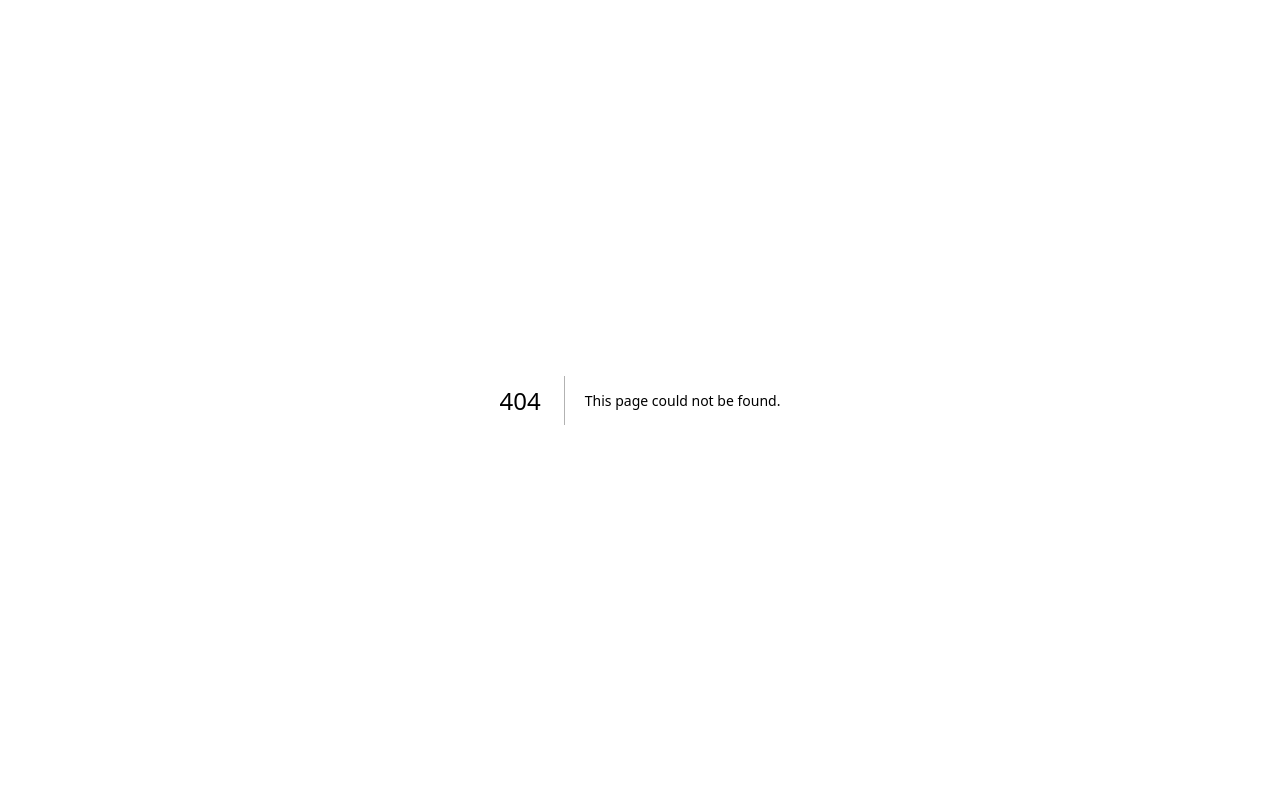
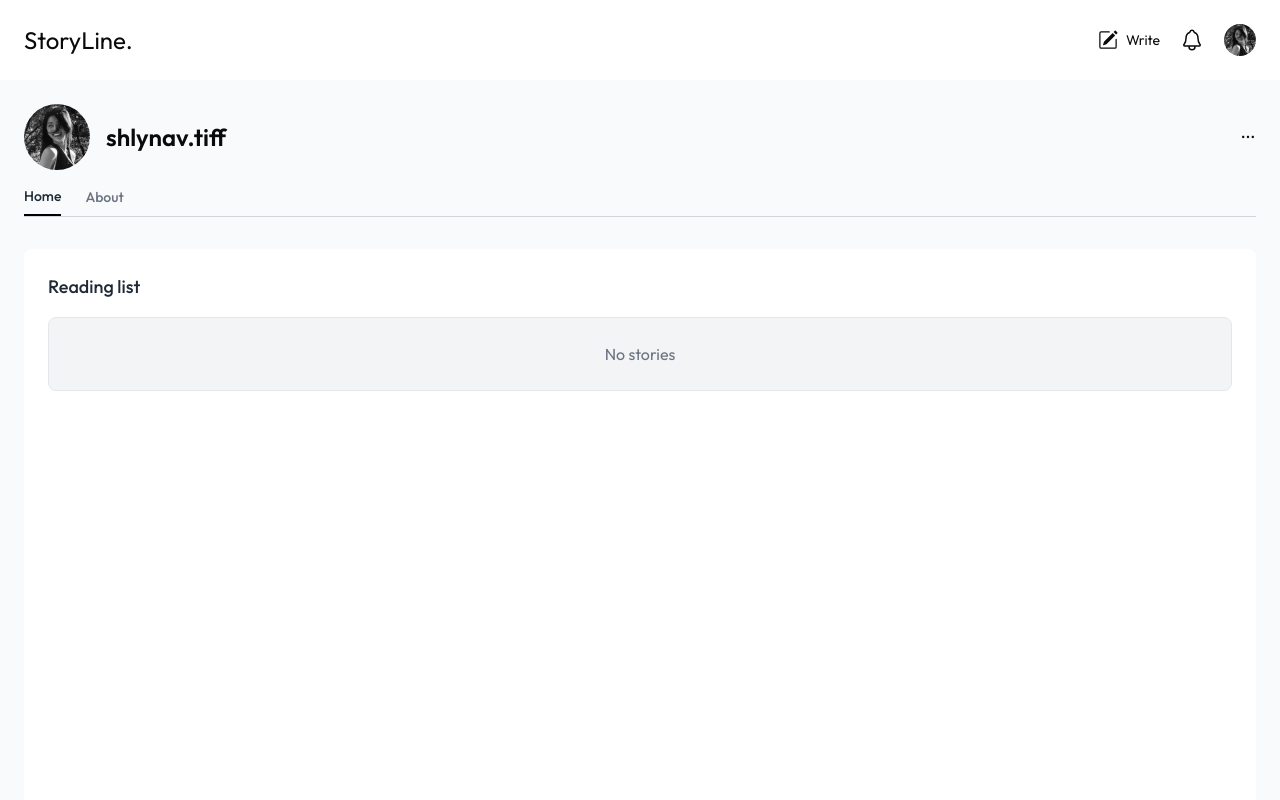
Before and after one commit to shlynavtiff/StoryLine., a Next.js app: page /profile in a window 1280 px wide. Before the commit this address had no page. Shown: the top 800 px of the page. Built offline with nearby package versions, Linux system fonts and the light colour scheme.

Commit message:
profile page added

```diff
--- a/package.json
+++ b/package.json
@@ -10,6 +10,8 @@
   },
   "dependencies": {
     "@radix-ui/react-avatar": "^1.1.2",
+    "@radix-ui/react-slot": "^1.1.1",
+    "@radix-ui/react-tabs": "^1.1.2",
     "class-variance-authority": "^0.7.1",
     "clsx": "^2.1.1",
     "lucide-react": "^0.473.0",
--- /dev/null
+++ b/src/app/profile/page.tsx
@@ -0,0 +1,87 @@
+'use client'
+
+import React, { useState } from "react";
+import Image from "next/image";
+import testing from '../assets/wasd.jpg'
+import { IoIosMore } from "react-icons/io";
+import Header from "@/components/Header";
+
+const ProfilePage = () => {
+  const [activeTab, setActiveTab] = useState("Home");
+
+  return (
+    <>
+
+      <Header />
+
+      <div className="min-h-screen justify-between bg-gray-50 flex flex-col py-6 max-w-[1280px] mx-auto px-6">
+
+
+        <div className="flex flex-row items-center justify-between mb-4">
+          <div className="flex flex-row items-center">
+            <Image src={testing} alt="tangina" className="h-[66px] w-[66px] rounded-full" />
+            <p className="text-[24px] font-semibold ml-4">shlynav.tiff</p>
+          </div>
+
+          <div>
+            <IoIosMore />
+          </div>
+
+        </div>
+
+        {/* Tabs */}
+        <div className="flex space-x-6 border-b border-gray-300 mb-8">
+          {["Home", "About"].map((tab) => (
+            <button
+              key={tab}
+              onClick={() => setActiveTab(tab)}
+              className={`pb-2 text-sm font-medium ${activeTab === tab
+                ? "text-gray-800 border-b-2 border-black"
+                : "text-gray-500 hover:text-gray-800"
+                }`}
+            >
+              {tab}
+            </button>
+          ))}
+        </div>
+
+
+
+        {/* Main Profile Section */}
+        <main className="flex-grow bg-white  rounded-lg p-6">
+
+          {/* Content Based on Active Tab */}
+          {activeTab === "Home" && (
+            <section>
+              <h3 className="text-lg font-medium text-gray-800 mb-4">
+                Reading list
+              </h3>
+              <div className="bg-gray-100 border border-gray-200 rounded-lg p-6 flex justify-center items-center">
+                <p className="text-gray-500">No stories</p>
+              </div>
+            </section>
+          )}
+
+          {activeTab === "About" && (
+            <section className="flex items-center justify-center flex-col gap-4">
+              <h3 className="text-lg font-medium text-gray-800">Tell the world about yourself.</h3>
+              <div className="max-w-md">
+                <p className="text-gray-600 text-center">
+                  You can tell more about yourself here, including your background, professional
+                  background, achievements, hobbies, aspirations, and more. To make your bio more
+                  unique.
+                </p>
+              </div>
+              <button className="bg-[#242424] text-sm py-2 px-4 rounded-full cursor-pointer text-white border-[1px] border-[#414141] hover:bg-[#414141]">Get started</button>
+            </section>
+          )}
+        </main>
+      </div>
+
+    </>
+
+
+  );
+};
+
+export default ProfilePage;
--- a/src/components/Header.jsx
+++ b/src/components/Header.jsx
@@ -16,7 +16,9 @@ const Header = () => {
         <a href="/">StoryLine.</a>
       </div>
       <div className='flex flex-row gap-5 items-center'>
-        <div className='flex flex-row items-start  cursor-pointer'><BsPencilSquare size={20} /><a href="" className='ml-2 text-sm '>Write</a></div>
+        <div className='hidden md:block'>
+          <div className='flex flex-row items-start cursor-pointer'><BsPencilSquare size={20} /><a href="" className='ml-2 text-sm '>Write</a></div>
+        </div>
         <div className='cursor-pointer'><IoNotificationsOutline size={24} /></div>
         <div className='cursor-pointer'>
           <Image src={testimage} className='w-[32px] h-[32px] rounded-full' />
--- /dev/null
+++ b/src/components/ui/button.tsx
@@ -0,0 +1,56 @@
+import * as React from "react"
+import { Slot } from "@radix-ui/react-slot"
+import { cva, type VariantProps } from "class-variance-authority"
+
+import { cn } from "@/lib/utils"
+
+const buttonVariants = cva(
+  "inline-flex items-center justify-center gap-2 whitespace-nowrap rounded-md text-sm font-medium ring-offset-background transition-colors focus-visible:outline-none focus-visible:ring-2 focus-visible:ring-ring focus-visible:ring-offset-2 disabled:pointer-events-none disabled:opacity-50 [&_svg]:pointer-events-none [&_svg]:size-4 [&_svg]:shrink-0",
+  {
+    variants: {
+      variant: {
+        default: "bg-primary text-primary-foreground hover:bg-primary/90",
+        destructive:
+          "bg-destructive text-destructive-foreground hover:bg-destructive/90",
+        outline:
+          "border border-input bg-background hover:bg-accent hover:text-accent-foreground",
+        secondary:
+          "bg-secondary text-secondary-foreground hover:bg-secondary/80",
+        ghost: "hover:bg-accent hover:text-accent-foreground",
+        link: "text-primary underline-offset-4 hover:underline",
+      },
+      size: {
+        default: "h-10 px-4 py-2",
+        sm: "h-9 rounded-md px-3",
+        lg: "h-11 rounded-md px-8",
+        icon: "h-10 w-10",
+      },
+    },
+    defaultVariants: {
+      variant: "default",
+      size: "default",
+    },
+  }
+)
+
+export interface ButtonProps
+  extends React.ButtonHTMLAttributes<HTMLButtonElement>,
+    VariantProps<typeof buttonVariants> {
+  asChild?: boolean
+}
+
+const Button = React.forwardRef<HTMLButtonElement, ButtonProps>(
+  ({ className, variant, size, asChild = false, ...props }, ref) => {
+    const Comp = asChild ? Slot : "button"
+    return (
+      <Comp
+        className={cn(buttonVariants({ variant, size, className }))}
+        ref={ref}
+        {...props}
+      />
+    )
+  }
+)
+Button.displayName = "Button"
+
+export { Button, buttonVariants }
--- /dev/null
+++ b/src/components/ui/tabs.tsx
@@ -0,0 +1,55 @@
+"use client"
+
+import * as React from "react"
+import * as TabsPrimitive from "@radix-ui/react-tabs"
+
+import { cn } from "@/lib/utils"
+
+const Tabs = TabsPrimitive.Root
+
+const TabsList = React.forwardRef<
+  React.ElementRef<typeof TabsPrimitive.List>,
+  React.ComponentPropsWithoutRef<typeof TabsPrimitive.List>
+>(({ className, ...props }, ref) => (
+  <TabsPrimitive.List
+    ref={ref}
+    className={cn(
+      "inline-flex h-10 items-center justify-center rounded-md bg-muted p-1 text-muted-foreground",
+      className
+    )}
+    {...props}
+  />
+))
+TabsList.displayName = TabsPrimitive.List.displayName
+
+const TabsTrigger = React.forwardRef<
+  React.ElementRef<typeof TabsPrimitive.Trigger>,
+  React.ComponentPropsWithoutRef<typeof TabsPrimitive.Trigger>
+>(({ className, ...props }, ref) => (
+  <TabsPrimitive.Trigger
+    ref={ref}
+    className={cn(
+      "inline-flex items-center justify-center whitespace-nowrap rounded-sm px-3 py-1.5 text-sm font-medium ring-offset-background transition-all focus-visible:outline-none focus-visible:ring-2 focus-visible:ring-ring focus-visible:ring-offset-2 disabled:pointer-events-none disabled:opacity-50 data-[state=active]:bg-background data-[state=active]:text-foreground data-[state=active]:shadow-sm",
+      className
+    )}
+    {...props}
+  />
+))
+TabsTrigger.displayName = TabsPrimitive.Trigger.displayName
+
+const TabsContent = React.forwardRef<
+  React.ElementRef<typeof TabsPrimitive.Content>,
+  React.ComponentPropsWithoutRef<typeof TabsPrimitive.Content>
+>(({ className, ...props }, ref) => (
+  <TabsPrimitive.Content
+    ref={ref}
+    className={cn(
+      "mt-2 ring-offset-background focus-visible:outline-none focus-visible:ring-2 focus-visible:ring-ring focus-visible:ring-offset-2",
+      className
+    )}
+    {...props}
+  />
+))
+TabsContent.displayName = TabsPrimitive.Content.displayName
+
+export { Tabs, TabsList, TabsTrigger, TabsContent }
--- a/tsconfig.json
+++ b/tsconfig.json
@@ -22,6 +22,6 @@
       "@/*": ["./src/*"]
     }
   },
-  "include": ["next-env.d.ts", "**/*.ts", "**/*.tsx", ".next/types/**/*.ts", "src/components/Header.jsx"],
+  "include": ["next-env.d.ts", "**/*.ts", "**/*.tsx", ".next/types/**/*.ts", "src/components/Header.jsx", "src/app/profile/page.jsx"],
   "exclude": ["node_modules"]
 }
```
Also changed, not shown: 1 other file (tests, documents, lock files or other folders).
